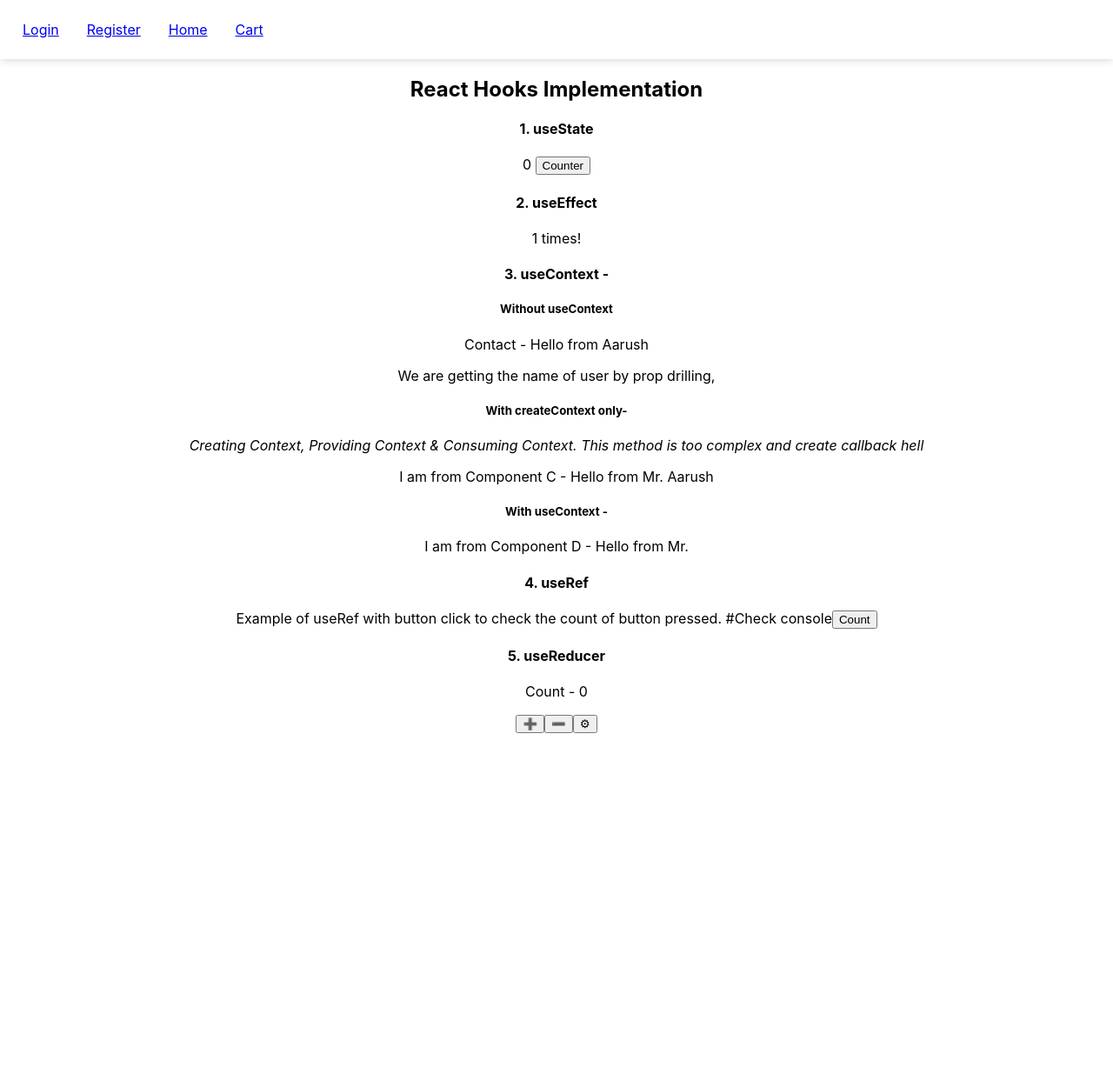
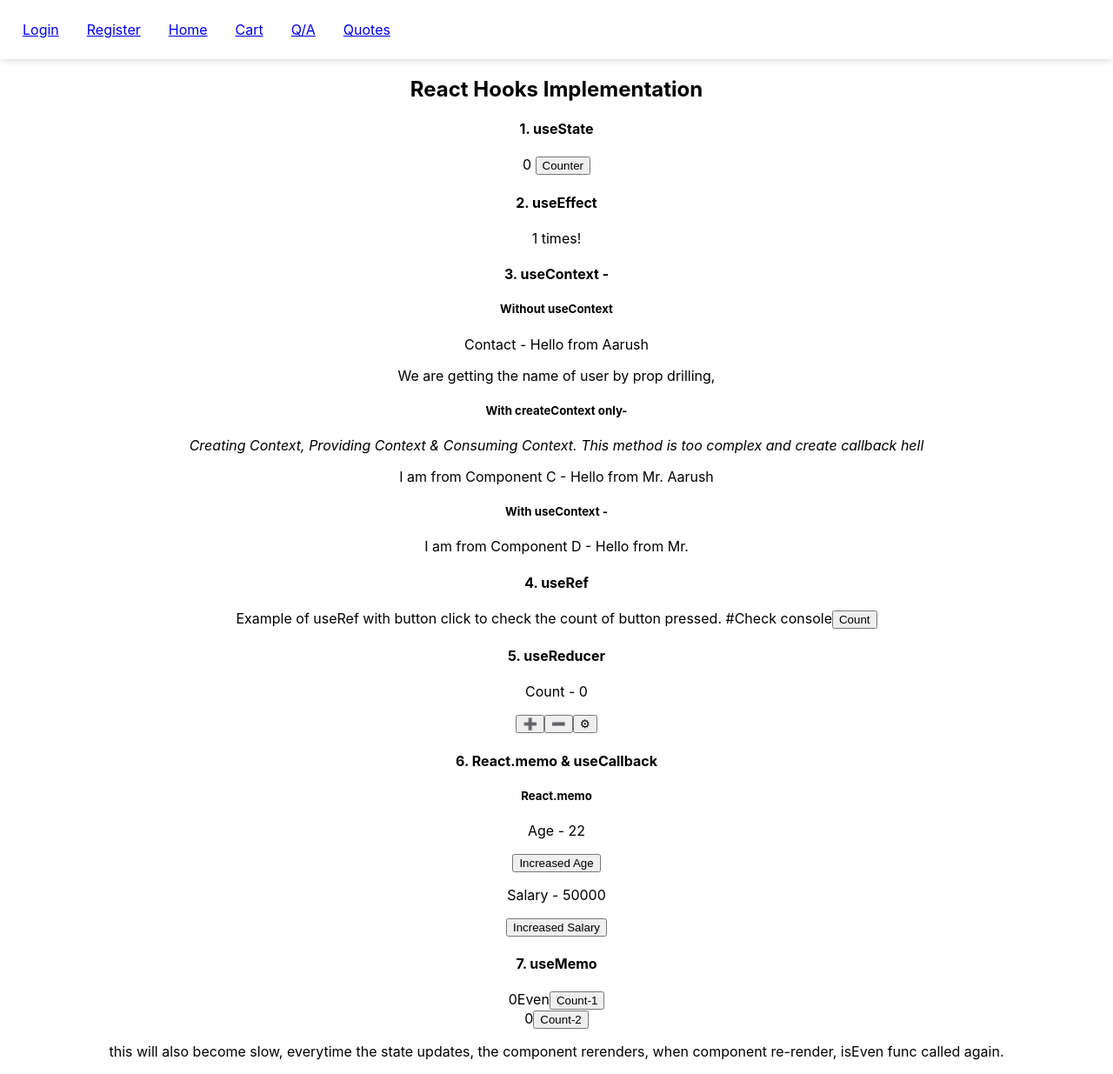
Before and after one commit to Anusha-Singla/Login-Signup, a React (Create React App) app: page / in a window 1280 px wide. Shown: the whole page at 87% size. Before the commit the page ends 843 px from the top, so only its background shows below. Built offline with nearby package versions, Linux system fonts and the light colour scheme.

Commit message:
Hooks Implementation

```diff
--- a/src/App.css
+++ b/src/App.css
@@ -19,18 +19,17 @@ ul {
   overflow: hidden;
 }
 
-li {
+.navbar li {
   float: left;
 }
 
-li  {
+.navbar li  {
   display: block;
-  color: white;
   text-align: center;
   padding: 14px 16px;
   text-decoration: none;
 }
 
-li link:hover {
+.navbar li link:hover {
   background-color: #111;
 }
--- a/src/App.js
+++ b/src/App.js
@@ -5,6 +5,8 @@ import Login from "./pages/Login";
 import Navbar from "./pages/Navbar";
 import Home from './pages/Home';
 import Cart from "./pages/Cart";
+import InterviewQuestions from "./components/InterviewQuestions";
+import FetchRequest from "./components/FetchRequest";
 
 function App() {
   return (
@@ -18,6 +20,8 @@ function App() {
           <Route path="/register" element={<Register />} />
           <Route exact path="/login" element={<Login />} />
           <Route exact path="/cart" element={<Cart/>}></Route>
+          <Route exact path="/iques" element={<InterviewQuestions  />} />
+          <Route exact path="/fetch" element={<FetchRequest/>}></Route>
         </Routes>
       </div>
     </Router>
--- /dev/null
+++ b/src/components/CounterMemo.jsx
@@ -0,0 +1,25 @@
+import React, { useState, useMemo } from 'react';
+const CounterMemo = () => {
+    const [counterOne, setCounterOne] = useState(0);
+    const [counterTwo, setCounterTwo] = useState(0);
+    const incOne = () => {
+        setCounterOne(counterOne + 1);
+    }
+    const incTwo = () => {
+        setCounterTwo(counterTwo + 2);
+    }
+    const isEven = useMemo(()=>{
+        let i=0;
+        while(i<2000000000) i++ //to slow down
+        return counterOne %2 === 0
+    }, [counterOne])
+    //Tell react not to execute isEven when incTwo execute using useMemo
+    return (<div>
+        <div>{counterOne}<span>{isEven? "Even" : "Odd"}</span>
+        <button onClick={incOne}>Count-1</button></div>
+        <div>{counterTwo}
+        <button onClick={incTwo}>Count-2</button></div>
+        <p>this will also become slow, everytime the state updates, the component rerenders, when component re-render, isEven func called again. </p>
+    </div>)
+}
+export default CounterMemo;
--- /dev/null
+++ b/src/components/FetchRequest.jsx
@@ -0,0 +1,40 @@
+import { useState, useEffect } from "react";
+import axios from 'axios';
+
+const FetchRequest = () => {
+    const [advice, setAdvice] = useState('');
+    const fetchApi = async() => {
+        // axios.get('https://api.adviceslip.com/advice')
+        // .then((response) => {
+        //     console.log(response)
+        //     const { advice } = response.data.slip;
+        //     setAdvice(advice)
+        // })
+        // .catch((error) => {
+        //     console.log(error)
+        // })
+        // fetch('https://api.adviceslip.com/advice')
+        //     .then((response) => {
+        //         response.json();
+        //     })
+        //     .then(data => console.log("sdsd", data));
+        const response = await fetch('https://api.adviceslip.com/advice');
+        const data = await response.json();
+        setAdvice(data.slip.advice)
+    }
+    useEffect(() => {
+        fetchApi();
+    }, [])
+
+    return (
+        <div className="app">
+            <div className="card">
+                <h1 className="heading">{advice}</h1>
+                <button className="button" onClick={fetchApi}>
+                    <span>Give me Advice</span>
+                </button>
+            </div>
+        </div>
+    )
+}
+export default FetchRequest;
--- /dev/null
+++ b/src/components/InterviewQuestions.jsx
@@ -0,0 +1,31 @@
+const InterviewQuestions = () => {
+    return (<>
+        <h4>Interview Questions</h4>
+        <div>
+        <ul>
+            <li>Q1. Es6 changes?</li>
+            <li>Q2. JSx</li>
+            <li>Q3. Virtual DOM</li>
+            <li>Q4. Virtual DOM vs Real DOM</li>
+            <li>Q5. Lifecycle Methods </li>
+            <li>Q6. What are Promises & functions of promises?</li>
+            <li>Q7. Class Components vs Function Components?</li>
+            <li>Q8. How can we acheive life cycle methods into function components?</li>
+            <li>Q9. Dependency Parameter?</li>
+            <li>Q10. Angular vs React?</li>
+            <li>Q11. Side-effects of Components?</li>
+            <li>Q12. How to ehance the performance in React?</li>
+            <li>Q13. What is prop drilling?</li>
+            <li>Q14. What is Redux?</li>
+            <li>Q15. Why do we need promises?</li>
+            <li>Q16. useEffect syntax?</li>
+            <li>Q17. How to center a div vertically & horizontally?</li>
+            <li>Q18. Redux sync or async?</li>
+            <li>Q19. how to make redux async?</li>
+            <li>Q20. css selectors</li>
+            <li>Q21. how to refer the targeted element using React in funciton components?</li>
+        </ul>
+        </div>
+    </>)
+}
+export default InterviewQuestions;
--- /dev/null
+++ b/src/components/ReactMemo/Button.jsx
@@ -0,0 +1,9 @@
+import React from 'react';
+
+const Button = ({ handleClick, children }) => {
+    console.log("Rendering", children)
+    return (<>
+        <button onClick={handleClick}>{children}</button>
+    </>)
+}
+export default React.memo(Button);
--- /dev/null
+++ b/src/components/ReactMemo/Count.jsx
@@ -0,0 +1,9 @@
+import React from 'react';
+
+const Count=({text, count})=>{
+    console.log("Rendering", text)
+    return(<>
+    <p>{text} - {count}</p>
+    </>)
+}
+export default React.memo(Count);
--- /dev/null
+++ b/src/components/ReactMemo/ParentComponent.jsx
@@ -0,0 +1,24 @@
+import { useState, useCallback } from 'react'
+import Button from "./Button";
+import Count from "./Count";
+import Title from "./Title";
+
+const ParentComponent = () => {
+    const [age, setAge] = useState(22);
+    const [salary, setSalary] = useState(50000)
+
+    const increasedAge = useCallback(() => {
+        setAge(age + 1);
+    }, [age])
+    const increasedSalary = useCallback(() => {
+        setSalary(salary + 10000);
+    }, [salary])
+    return (<>
+        <Title />
+        <Count text="Age" count={age}></Count>
+        <Button handleClick={increasedAge}>Increased Age</Button>
+        <Count text="Salary" count={salary}></Count>
+        <Button handleClick={increasedSalary}>Increased Salary</Button>
+    </>)
+}
+export default ParentComponent;
--- /dev/null
+++ b/src/components/ReactMemo/Title.jsx
@@ -0,0 +1,8 @@
+import React from 'react';
+const Title=()=>{
+    console.log("Rendering Title")
+    return(<>
+    <h5>React.memo</h5>
+    </>)
+}
+export default React.memo(Title);
--- a/src/pages/Home.jsx
+++ b/src/pages/Home.jsx
@@ -1,6 +1,8 @@
 import React, { useState, useEffect, createContext, useRef, useReducer } from 'react';
 import About from './About';
 import ComponentA from '../components/ComponentA';
+import ParentComponent from '../components/ReactMemo/ParentComponent';
+import CounterMemo from '../components/CounterMemo';
 
 const FName = createContext();
 const LName = createContext();
@@ -66,6 +68,12 @@ const Home = () => {
                 <button onClick={()=>dispatch({type:'previous'})}>➖</button>
                 <button onClick={()=>dispatch({type:'reset'})}>⚙</button>
             </div>
+            <div><h4>6. React.memo & useCallback</h4>
+               <ParentComponent/>
+            </div>
+            <div><h4>7. useMemo</h4>
+             <CounterMemo/>
+            </div>
         </>
     )
 }
--- a/src/pages/Navbar.jsx
+++ b/src/pages/Navbar.jsx
@@ -9,6 +9,8 @@ const Navbar = () => {
                 <li><Link to="/register"> Register </Link></li>
                 <li><Link to="/"> Home </Link></li>
                 <li><Link to="/cart"> Cart </Link></li>
+                <li><Link to="/iques"> Q/A </Link></li>
+                <li><Link to="/fetch"> Quotes </Link></li>
             </ul>
         </div>
     )
```
